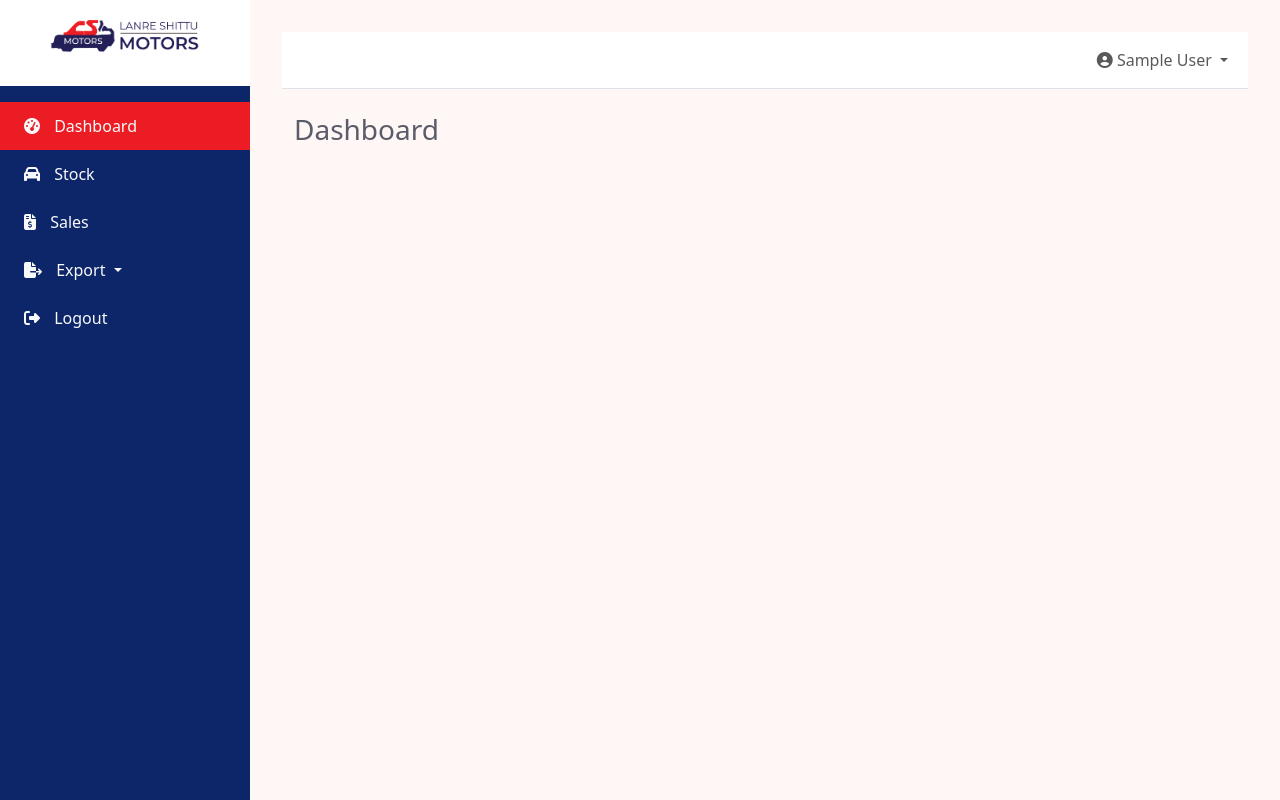
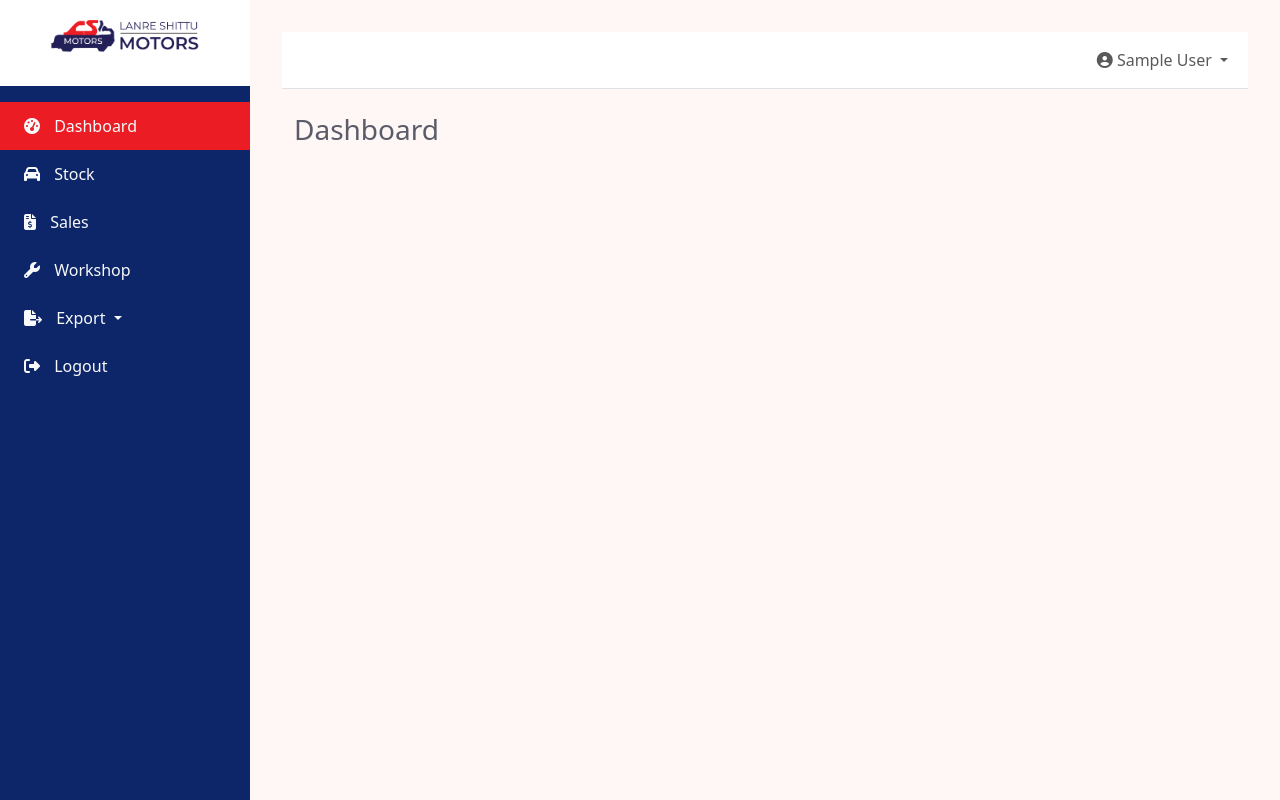
Before and after one commit to boithompson/lsm_portal, a Django app: page /dashboard/ in a window 1280 px wide. Run offline with Django 5.2, Linux system fonts and the light colour scheme; the visitor is signed in with stand-in values (Sample User, id 1).

Commit message:
sales update

```diff
--- a/templates/home/base.html
+++ b/templates/home/base.html
@@ -127,7 +127,7 @@
                 <i class="fas fa-file-invoice-dollar fa-icon"></i> Sales
             </a>
             </li>
-            <li class="nav-item d-none">
+            <li class="nav-item">
             <a class="nav-link {% if 'workshop' in request.path %}active{% endif %}" href="{% url 'home:workshop' %}">
                 <i class="fas fa-wrench fa-icon"></i> Workshop
             </a>
```
